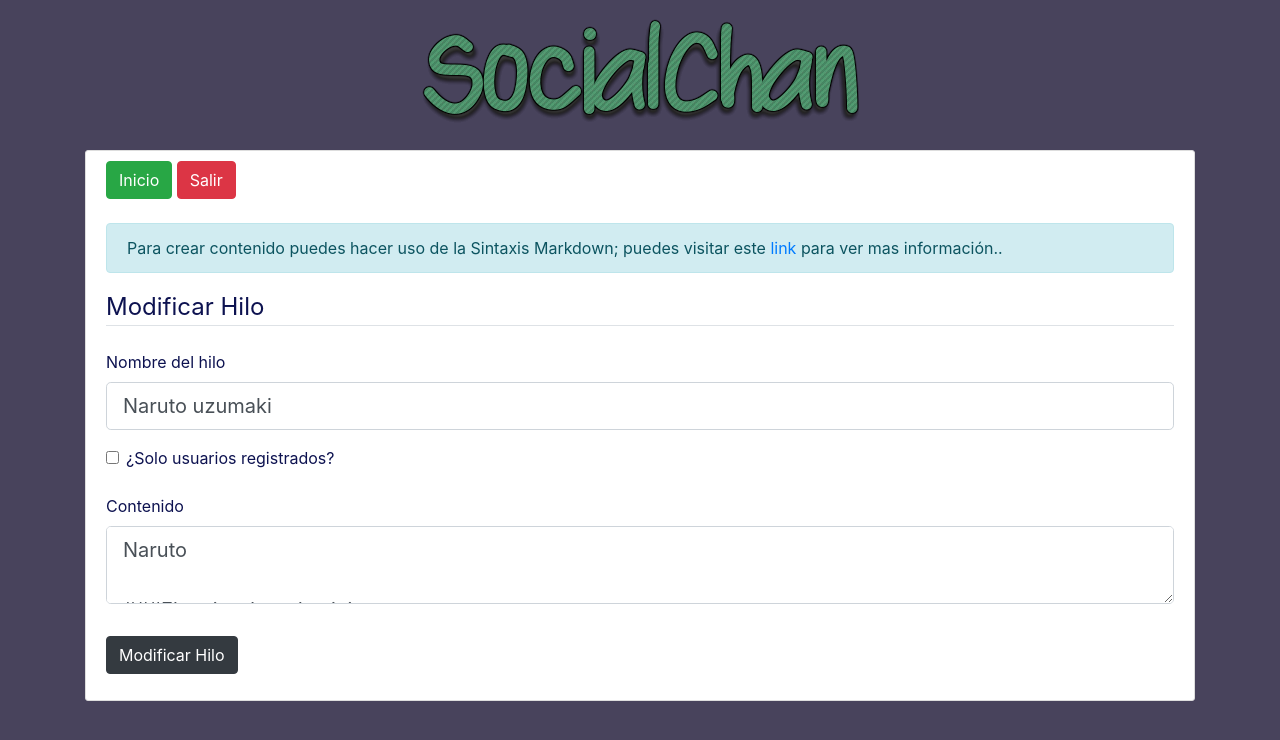
After one commit to JesusAlexlara/SocialChanWeb, a Flask app: a page that uses socialchan/templates/base.html in a window 1280 px wide. The commit adds this page. Shown: the top 740 px of the page. Run offline with Flask 2, Linux system fonts and the light colour scheme; a user stored in the database is signed in; data comes from the database, SQL or seed files in the repository; both versions use the stored data as it was before the commit; some libraries are stand-ins or nearby versions.

```diff
--- a/socialchan/forms.py
+++ b/socialchan/forms.py
@@ -76,6 +76,23 @@ class BoardForm(FlaskForm):
         if board:
             raise ValueError('Este nombre para url ya existe')
 
+class BoardFormEdit(FlaskForm):
+    title = StringField('Nombre del tablero', validators=[DataRequired('Se necesita el nombre!!'),Length(min=2, max=20)])
+    short_title = StringField('Nombre corto para url', validators=[DataRequired('se necesita el nombre corto'),Length(min=1, max=3)])
+    registrados = BooleanField('¿Solo usuarios registrados?')
+    descripcion = TextAreaField('Descripción del tablero', validators=[DataRequired('Se necesita una descripcion'), Length(min=1, max=256)])
+    submit = SubmitField('Modificar tablero')
+
+    # def validate_title(self, title):
+    #     board = Board.query.filter_by(title=title.data).first()
+    #     if board:
+    #         raise ValueError('Este nombre ya existe!')
+    #
+    # def validate_short_title(self, short_title):
+    #     board = Board.query.filter_by(short_title=short_title.data).first()
+    #     if board:
+    #         raise ValueError('Este nombre para url ya existe')
+
 
 class ThreadForm(FlaskForm):
     title = StringField('Nombre del hilo',
@@ -85,8 +102,20 @@ class ThreadForm(FlaskForm):
     submit = SubmitField('Crear Hilo')
 
 
+class ModThreadForm(FlaskForm):
+    title = StringField('Nombre del hilo',
+                        validators=[DataRequired('Se necesita un nombre'), Length(min=0, max=50)])
+    contenido = TextAreaField('Contenido', validators=[DataRequired('¿Para que un hilo sin contenido?')])
+    registrados = BooleanField('¿Solo usuarios registrados?')
+    submit = SubmitField('Modificar Hilo')
+
+
 class PostForm(FlaskForm):
     title = StringField('Nombre del post',
                         validators=[DataRequired('Se necesita un nombre'), Length(min=0, max=50)])
     contenido = TextAreaField('Contenido', validators=[DataRequired('¿Para que un hilo sin contenido?')])
     submit = SubmitField('Crear post')
+
+class CommentForm(FlaskForm):
+    scontenido = TextAreaField('Contenido', validators=[DataRequired('¿Para que un hilo sin contenido?')])
+    submit = SubmitField('Comentar')
--- a/socialchan/routes.py
+++ b/socialchan/routes.py
@@ -109,7 +109,7 @@ def account():
         form.email.data = current_user.email
     return render_template('account.html', title='Perfil', form=form)
 
-
+##################Tableros#################################################
 @app.route('/board', methods=['GET', 'POST'])
 @login_required
 def board():
@@ -127,6 +127,50 @@ def board():
         flash('Se guardo el tablon satisfactoriamente', 'success')
         return redirect(url_for('board'))
     return render_template('board.html', title='Tableros', form=form)
+
+
+@app.route('/<name>/edit', methods=['GET', 'POST'])
+@login_required
+def update_board(name):
+    form = BoardFormEdit()
+    board = Board.query.filter_by(short_title=name).first()
+    if board:
+        if form.validate_on_submit():
+
+            board.title = form.title.data
+            board.short_title = form.short_title.data
+            board.registered_user = form.registrados.data,
+            board.Description = form.descripcion.data
+
+            db.session.commit()
+            flash('Se edito el tablon satisfactoriamente', 'success')
+            return redirect(url_for('board'))
+        elif request.method == 'GET':
+            form.title.data = board.title
+            form.short_title.data = board.short_title
+            form.registrados.data = board.registered_user
+            form.descripcion.data = board.Description
+        return render_template('board_edit.html', title='Tableros', form=form)
+    flash('No existe el tablero', 'danger')
+    return redirect(url_for('home'))
+
+
+
+
+@app.route('/<name>/del', methods=['GET', 'POST'])
+@login_required
+def delete_board(name):
+    board = Board.query.filter_by(short_title=name).first()
+    if board:
+        db.session.delete(board)
+        db.session.commit()
+        flash('Se elimino el tablero', 'success')
+        return redirect(url_for('home'))
+    flash('No existe el tablero', 'danger')
+    return redirect(url_for('home'))
+
+
+############################################################################
 
 
 @app.route('/<name>')
@@ -213,3 +257,61 @@ def eliminar_hilo(name, hilo):
     db.session.commit()
     flash('Se elimino el hilo exitosamente', 'success')
     return redirect(url_for('layaout', name=name))
+
+
+@app.route('/<name>/<hilo>/mod', methods=['GET', 'POST'])
+def modificar_hilo(name, hilo):
+    board = Board.query.filter_by(short_title=name).first()
+    if not board:
+        flash('accion no permitida', 'danger')
+        return redirect(url_for('home'))
+    hilox = Thread.query.filter_by(code=hilo).first()
+    if not hilox:
+        flash('accion no permitida', 'danger')
+        return redirect(url_for('home'))
+    if not current_user.id == hilox.user_id:
+        flash('No eres el duelo del hilo :P', 'danger')
+        return redirect(url_for('hilo', name=name, hilo=hilo))
+    form = ModThreadForm()
+    if form.validate_on_submit():
+        hilox.title = form.title.data
+        hilox.raw_content = form.contenido.data
+        hilox.content = markdown2.markdown(form.contenido.data)
+        hilox.registered = form.registrados.data
+        db.session.commit()
+        return redirect(url_for('hilo', name=name, hilo=hilo))
+    elif request.method == 'GET':
+        form.title.data = hilox.title
+        form.contenido.data = hilox.raw_content
+        form.registrados.data = hilox.registered
+
+    return render_template('mod_hilo.html', title='modificar hilo :D', form=form)
+
+
+@app.route('/<name>/<hilo>/<id>/comment', methods=['GET', 'POST'])
+def comentar(name, hilo, id):
+    board = Board.query.filter_by(short_title=name).first()
+    if not board:
+        flash('accion no permitida', 'danger')
+        return redirect(url_for('home'))
+    hilox = Thread.query.filter_by(code=hilo).first()
+    if not hilox:
+        flash('accion no permitida', 'danger')
+        return redirect(url_for('home'))
+    poste = Post.query.filter_by(id=id).first()
+    if not poste:
+        flash('accion no permitida', 'danger')
+        return redirect(url_for('home'))
+    form = CommentForm()
+    if form.validate_on_submit():
+        cm = Comments(
+            content=form.scontenido.data,
+            usuario=current_user,
+            post=poste
+        )
+        db.session.add(cm)
+        db.session.commit()
+
+        flash('Se guardo el cometario', 'success')
+        return redirect(url_for('hilo', name=name, hilo=hilo))
+    return render_template('comment.html', form=form, title="comentar")
--- a/socialchan/templates/base.html
+++ b/socialchan/templates/base.html
@@ -7,7 +7,7 @@
     {#  CSS para el uso de bootstrap  #}
     <link rel="stylesheet" href="https://maxcdn.bootstrapcdn.com/bootstrap/4.0.0/css/bootstrap.min.css"
           integrity="sha384-Gn5384xqQ1aoWXA+058RXPxPg6fy4IWvTNh0E263XmFcJlSAwiGgFAW/dAiS6JXm" crossorigin="anonymous">
-
+    <link href="http://cdnjs.cloudflare.com/ajax/libs/summernote/0.8.11/summernote.css" rel="stylesheet">
     {% if title %}
         <title>Social Chan - {{ title }}</title>
     {% else %}
@@ -26,6 +26,8 @@
     <script src="https://maxcdn.bootstrapcdn.com/bootstrap/4.0.0/js/bootstrap.min.js"
             integrity="sha384-JZR6Spejh4U02d8jOt6vLEHfe/JQGiRRSQQxSfFWpi1MquVdAyjUar5+76PVCmYl" crossorigin="anonymous">
     </script>
+    <!-- include summernote css/js -->
+    <script src="http://cdnjs.cloudflare.com/ajax/libs/summernote/0.8.11/summernote.js"></script>
     {#  Javascript para poder usar fontawesome   #}
 {#    <script defer src="https://use.fontawesome.com/releases/v5.3.1/js/all.js"></script>#}
 
--- a/socialchan/templates/layaout.html
+++ b/socialchan/templates/layaout.html
@@ -30,6 +30,12 @@
                     <div class="media-body">
                         <h2 class="account-heading">/{{board.short_title}}/ {{board.title}}</h2>
                         <p class="text-secondary">{{ board.Description }}</p>
+                        {% if current_user.is_authenticated %}
+                            {% if current_user.is_admin %}
+                            <a class="btn btn-success" href="{{ url_for('update_board', name=board.short_title) }}" role="button">Modificar</a>
+                            <a class="btn btn-danger" href="{{ url_for('delete_board', name=board.short_title) }}" role="button">Eliminar</a>
+                            {% endif %}
+                        {% endif %}
                     </div>
                 </div>
             </div>
--- /dev/null
+++ b/socialchan/templates/mod_hilo.html
@@ -0,0 +1,70 @@
+{% extends "base.html" %}
+
+{% block content %}
+<link rel="stylesheet" type="text/css" href="{{ url_for('static', filename='css/home.css') }}">
+<main role="main" class="container">
+    <div class="row justify-content-center">
+        <div class="text-center">
+            <img class="img-fluid" src="{{ url_for('static', filename='img/SocialChan.png') }}" alt="SocialChan">
+        </div>
+    </div>
+    <br>
+    <div class="content-section">
+        {% with messages = get_flashed_messages(with_categories=true) %}
+            {% if messages %}
+                {% for category, message in messages %}
+                    <div class="alert alert-{{ category }}">{{ message }}</div>
+                {% endfor %}
+            {% endif %}
+        {% endwith %}
+        <a class="btn btn-success" href="{{ url_for('home') }}" role="button">Inicio</a>
+        <a class="btn btn-danger" href="{{ url_for('logout') }}" role="button">Salir</a><br><br>
+        <div class="alert alert-info">
+            Para crear contenido puedes hacer uso de la Sintaxis Markdown; puedes visitar este
+            <a href="https://markdown.es/sintaxis-markdown/#bloque" target="_blank">link</a> para
+            ver mas información..
+        </div>
+        <form method="post" action="">
+            {{ form.hidden_tag() }}
+            <fieldset class="form-group">
+                <legend class="border-bottom mb-4">Modificar Hilo</legend>
+                <div class="form-group">
+                    {{ form.title.label(class="form-control-label") }}
+                    {% if form.title.errors %}
+                        {{ form.title(class="form-control form-control-lg is-invalid") }}
+                            <div class="invalid-feedback">
+                                {% for error in form.title.errors %}
+                                    <span>{{ error }}</span>
+                                {% endfor %}
+                            </div>
+                    {% else %}
+                        {{ form.title(class="form-control form-control-lg") }}
+                    {% endif %}
+                </div>
+                <div class="form-check">
+                    {{ form.registrados(class="form-check-input") }}
+                    {{ form.registrados.label(class="form-check-label") }}
+                </div>
+                <br>
+                <div class="form-group">
+                    {{ form.contenido.label(class="form-control-label") }}
+                    {% if form.contenido.errors %}
+                        {{ form.contenido(class="form-control form-control-lg is-invalid") }}
+                            <div class="invalid-feedback">
+                                {% for error in form.contenido.errors %}
+                                    <span>{{ error }}</span>
+                                {% endfor %}
+                            </div>
+                    {% else %}
+                        {{ form.contenido(class="form-control form-control-lg") }}
+                    {% endif %}
+                </div>
+            </fieldset>
+            <div class="form-group">
+                {{ form.submit(class="btn btn btn-dark") }}
+            </div>
+        </form>
+    </div>
+</main>
+
+{% endblock content %}
```
Also changed, not shown: socialchan/models.py (+16 -5 lines), socialchan/templates/board_edit.html (added, +78 -0 lines), socialchan/templates/comment.html (added, +52 -0 lines), socialchan/templates/hilo.html (+17 -4 lines), socialchan/socialchan.db (deleted), socialchan/static/home.js (line endings or trailing spaces).
